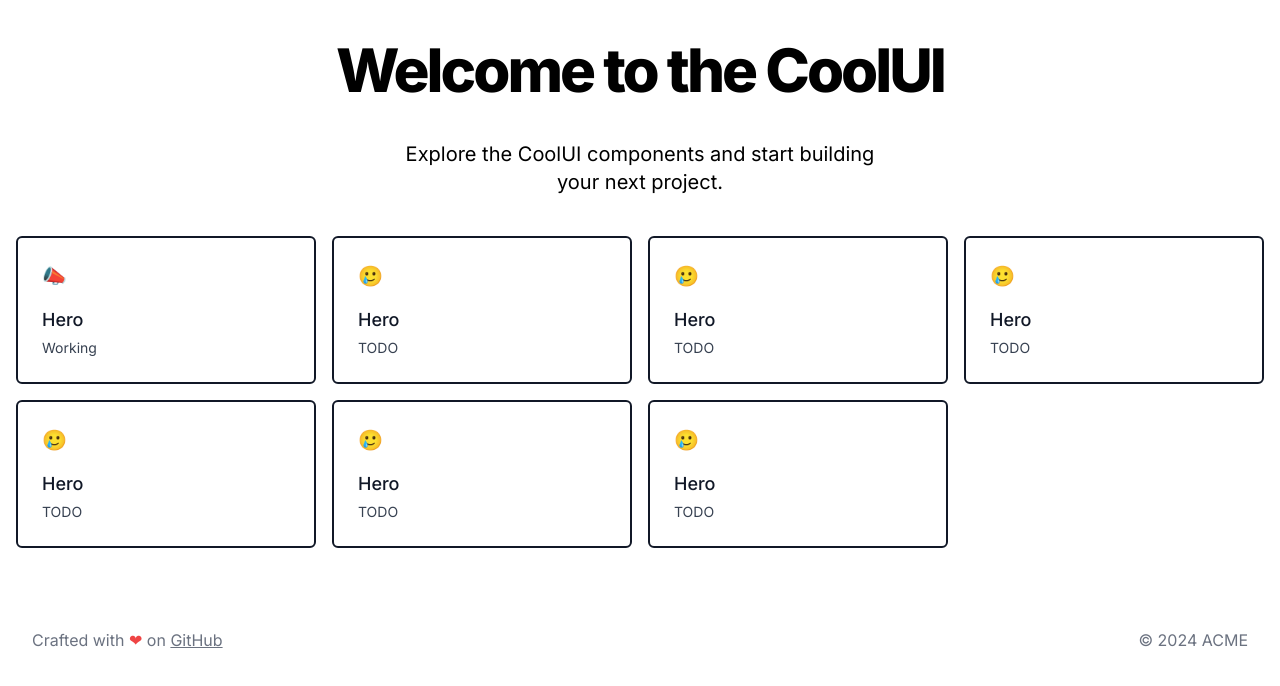
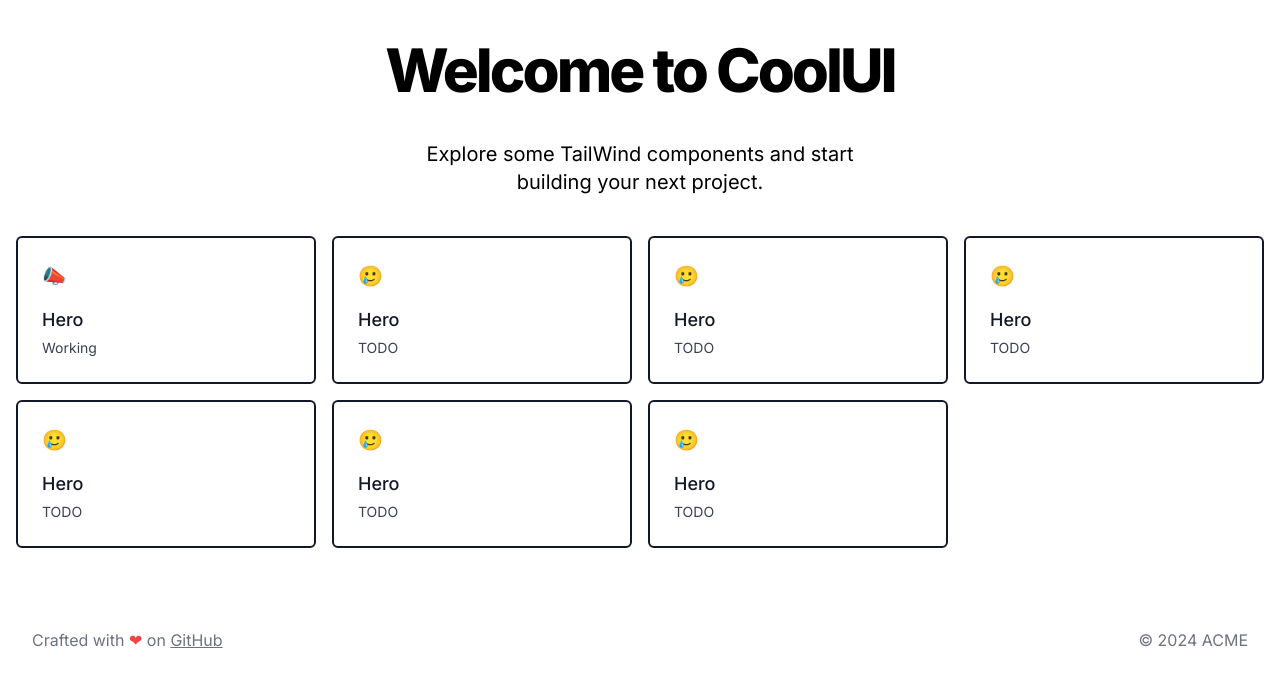
Before and after one commit to nazimboudeffa/coolui-nextjs-talwind, a Next.js app: page / in a window 1280 px wide. Shown: the top 686 px of the page. Built offline with nearby package versions, Linux system fonts and the light colour scheme.

Commit message:
Little type

```diff
--- a/src/app/page.tsx
+++ b/src/app/page.tsx
@@ -8,10 +8,10 @@ export default function Home() {
         <h1
             className={`text-3xl font-extrabold leading-tight tracking-tighter sm:text-3xl md:text-5xl lg:text-6xl Montsrrat`}
         >
-            Welcome to the CoolUI
+            Welcome to CoolUI
         </h1>
         <p className="max-w-[500px] text-lg text-muted-foreground sm:text-xl">
-            Explore the CoolUI components and start building your next project.
+            Explore some TailWind components and start building your next project.
         </p>
     </div>
     <div className="mx-auto max-w-screen-xl px-4 pb-8 lg:pb-12 space-y-8">
```
